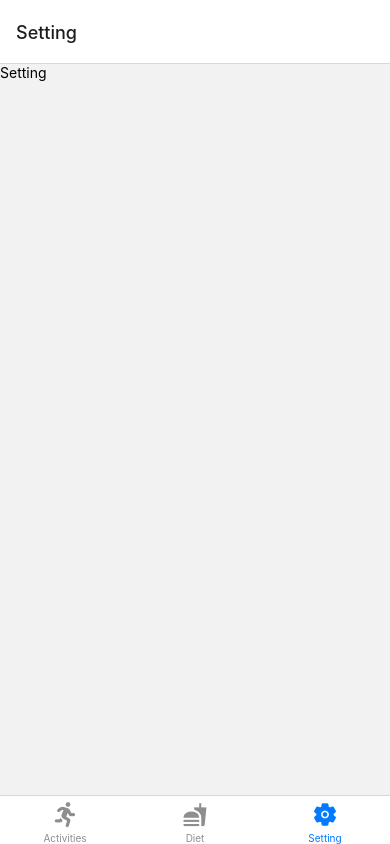
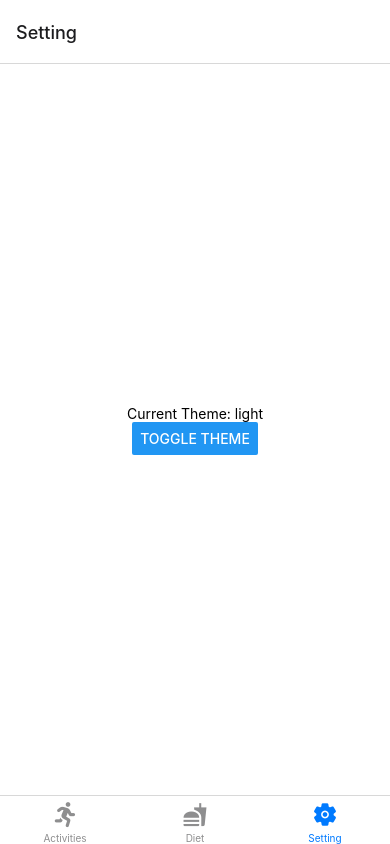
Before and after one commit to psyvalvrave/CS5520_Assignment2, a React Native app: screen /Setting in a window 390 px wide. Built offline with nearby package versions, Linux system fonts and the light colour scheme; no server answers; the database is empty.

Commit message:
start working on theme changing in setting

```diff
--- a/App.js
+++ b/App.js
@@ -7,7 +7,9 @@ import ActivityForm from './Screens/ActivityForm';
 import DietForm from './Screens/DietForm';
 import Diet from './Screens/Diet';
 import Setting from './Screens/Setting';
+import {ThemeProvider}  from './Components/ThemeContext';
 import {Ionicons, FontAwesome5, MaterialCommunityIcons} from '@expo/vector-icons';
+
 
 const Stack = createNativeStackNavigator();
 const Tab = createBottomTabNavigator();
@@ -41,6 +43,7 @@ function MyTabs() {
 
 export default function App() {
   return (
+    <ThemeProvider>
       <NavigationContainer>
         <Stack.Navigator>
           <Stack.Screen name="Home" component={MyTabs} options={{ headerShown: false }}/>
@@ -50,5 +53,6 @@ export default function App() {
           <Stack.Screen name="DietForm" component={DietForm}/>
         </Stack.Navigator>
       </NavigationContainer>
+    </ThemeProvider>
   );
 }
--- a/Components/ItemsList.js
+++ b/Components/ItemsList.js
@@ -49,7 +49,7 @@ const ItemsList = ({ items, itemType, onPressItem }) => {
                 <TextGeneral>{formatDateWithDay(item.date)}</TextGeneral>
                 </View>
                 <View style={styles.holderRight}>
-                <TextGeneral>      {item.calories}</TextGeneral>
+                <TextGeneral>{item.calories} cal</TextGeneral>
                 </View>
               </>
             )}
@@ -83,11 +83,13 @@ const styles = StyleSheet.create({
     backgroundColor:helper.color.infoBox,
     width:"60%",
     marginRight: helper.margin.holder,
+    alignItems: "center",
   },
   holderRight:{
     backgroundColor:helper.color.infoBox,
     width:"35%",
     marginLeft:helper.margin.holder,
+    alignItems: "center",
   }
 
 });
--- /dev/null
+++ b/Components/ThemeContext.js
@@ -0,0 +1,19 @@
+import React, { createContext, useContext, useState } from 'react';
+
+const ThemeContext = createContext();
+
+export const useTheme = () => useContext(ThemeContext);
+
+export const ThemeProvider = ({ children }) => {
+    const [theme, setTheme] = useState('light'); // Default theme is light
+
+    const toggleTheme = () => {
+        setTheme(theme === 'light' ? 'dark' : 'light');
+    };
+
+    return (
+        <ThemeContext.Provider value={{ theme, toggleTheme }}>
+            {children}
+        </ThemeContext.Provider>
+    );
+};
--- a/Config/Helper.js
+++ b/Config/Helper.js
@@ -1,10 +1,13 @@
 //This is a helper file
 const helper = {
     color:{
+        backColor:'#ddd',
+        backColorDark:'#333',
         headerButton: "black",
+        headerButtonDark: '#fff',
         inputBottomBorder: "black",
         warning: "gold",
-        pressedBackgroundColor: '#8e8e8e',
+        pressedBackgroundColor: '#ddd',
         pressedDefaultBackgroundColor: "purple",
         borderBottomColor: '#ccc',
         transparent: 'rgba(0, 0, 0, 0.4)',
--- a/Screens/Activities.js
+++ b/Screens/Activities.js
@@ -6,9 +6,11 @@ import HeaderButtonHolder from '../Components/HeaderButtonHolder';
 import { database } from "../Firebase/FirebaseSetup";
 import { collection, onSnapshot } from 'firebase/firestore';
 import helper from '../Config/Helper';
+import { useTheme } from '../Components/ThemeContext';
 
 const Activities = ({ navigation }) => {
   const [activities, setActivities] = useState([ ]);
+  const { theme } = useTheme();
 
   useEffect(() => {
     const subscriber = onSnapshot(collection(database, "activities"), (querySnapshot) => {
@@ -52,7 +54,7 @@ const Activities = ({ navigation }) => {
     });
   }, [navigation]);
   return (
-    <View style={{ flex: 1 }}>
+    <View style={{ flex: 1}}>
       <ItemsList items={activities} itemType="activity" onPressItem={handlePress}/>
     </View>
   );
--- a/Screens/Setting.js
+++ b/Screens/Setting.js
@@ -1,14 +1,32 @@
-import { StyleSheet, Text, View } from 'react-native'
-import React from 'react'
+import React from 'react';
+import { View, Text, Button, StyleSheet } from 'react-native';
+import { useTheme } from '../Components/ThemeContext'; // adjust the path as necessary
 
-const Setting = () => {
-  return (
-    <View>
-      <Text>Setting</Text>
-    </View>
-  )
+const SettingsScreen = () => {
+    const { theme, toggleTheme } = useTheme();
+
+    const styles = getStyles(theme); // Function to get styles based on the current theme
+
+    return (
+        <View style={styles.container}>
+            <Text style={styles.text}>Current Theme: {theme}</Text>
+            <Button title="Toggle Theme" onPress={toggleTheme} />
+        </View>
+    );
+};
+
+function getStyles(theme) {
+    return StyleSheet.create({
+        container: {
+            flex: 1,
+            justifyContent: 'center',
+            alignItems: 'center',
+            backgroundColor: theme === 'light' ? '#fff' : '#333',
+        },
+        text: {
+            color: theme === 'light' ? '#000' : '#fff',
+        }
+    });
 }
 
-export default Setting
-
-const styles = StyleSheet.create({})
+export default SettingsScreen;
```
Lines whose indentation alone changed are shown as unchanged.
